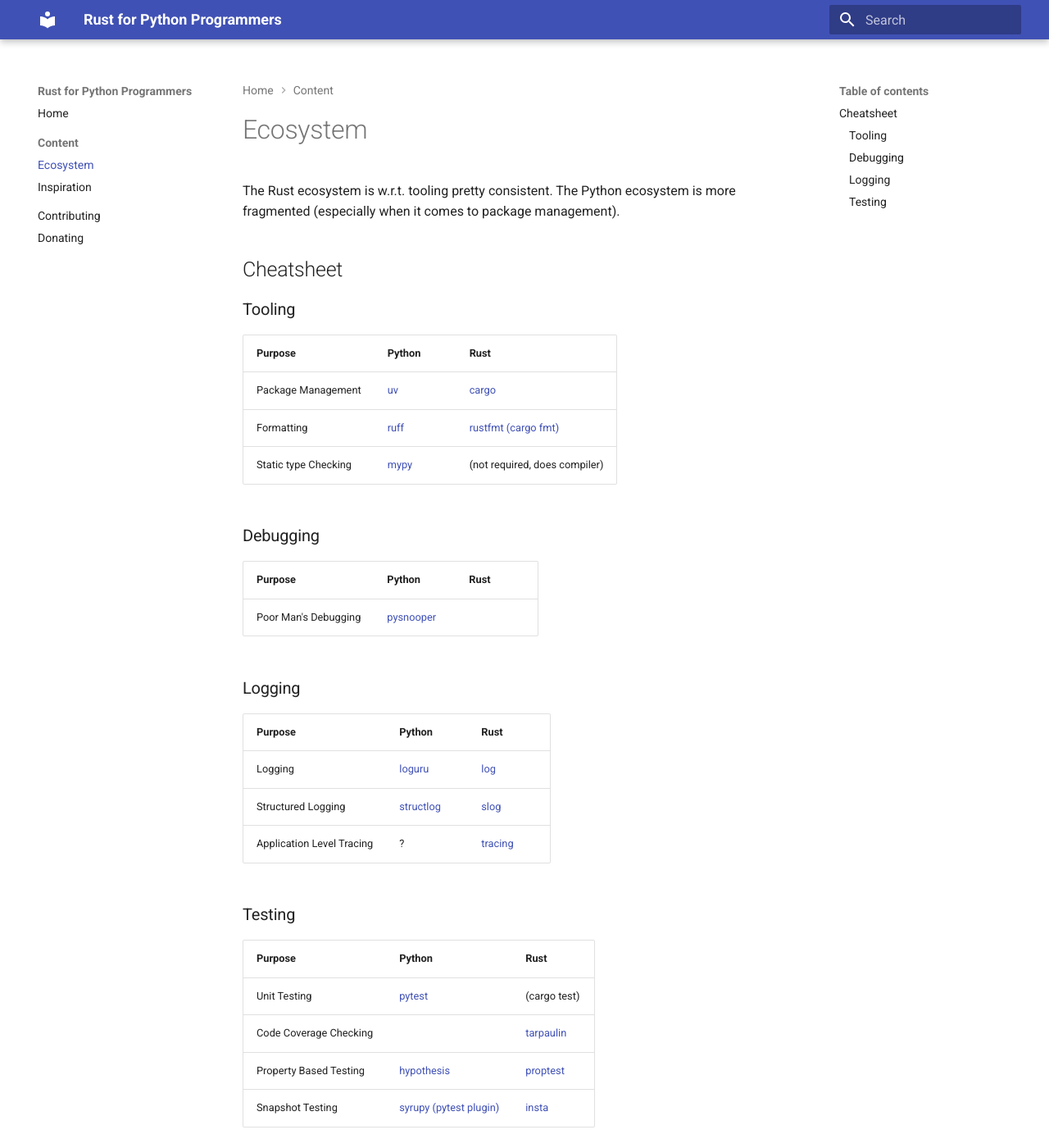
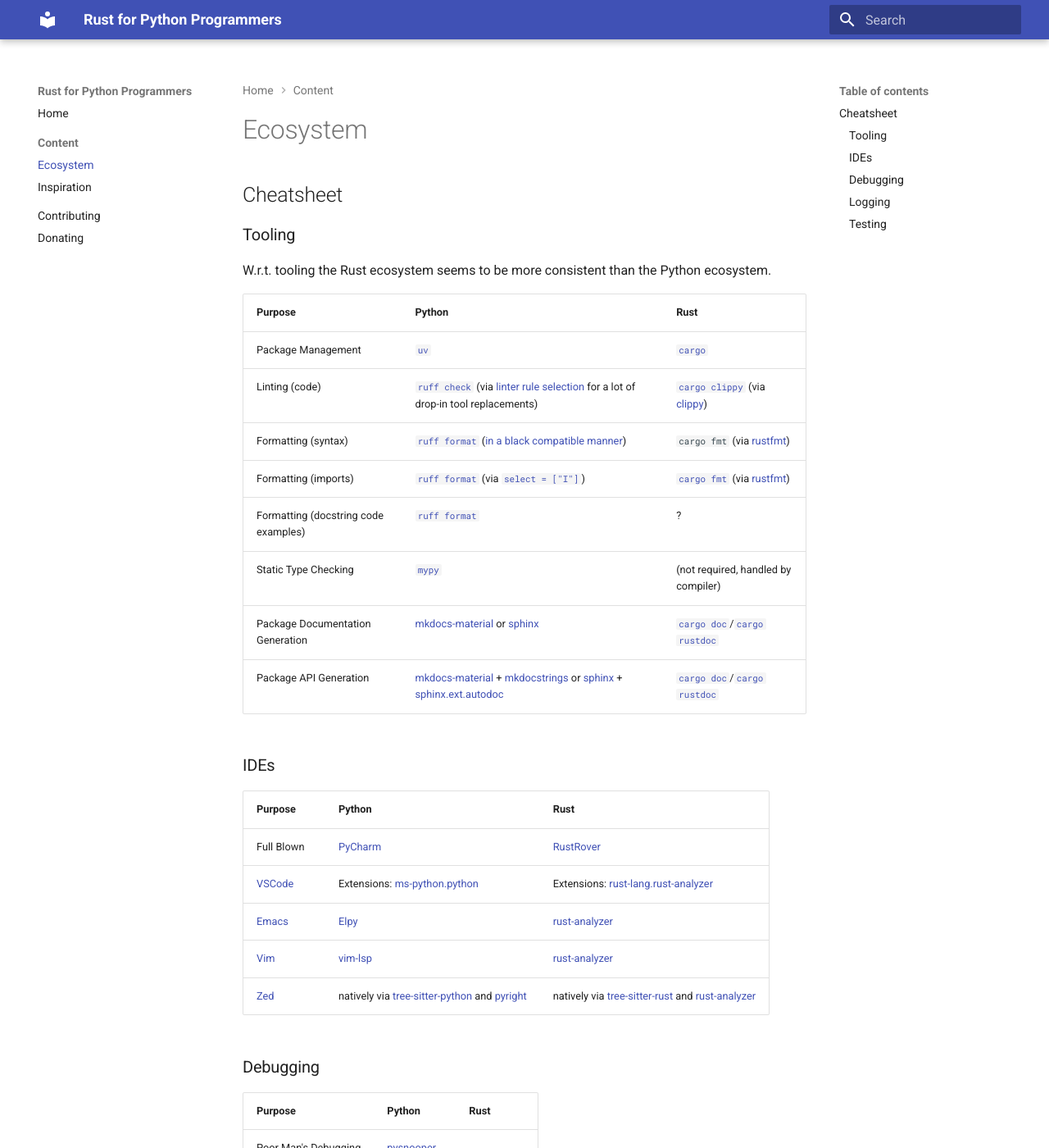
Before and after one commit to fkromer/r4py, an MkDocs documentation site: the page built from docs/ecosystem.md, in a window 1280 px wide and 1400 px high. Shown: the whole window at 82% size. Built offline with MkDocs 1.6.1 and Material for MkDocs 9.7.7, drawn with Linux system fonts in a browser that asks for light colours.

Commit message:
cheatsheet: extend tooling, add ides

```diff
--- a/docs/ecosystem.md
+++ b/docs/ecosystem.md
@@ -1,16 +1,31 @@
 # Ecosystem
-
-The Rust ecosystem is w.r.t. tooling pretty consistent. The Python ecosystem is more fragmented (especially when it comes to package management).
 
 ## Cheatsheet
 
 ### Tooling
 
+W.r.t. tooling the Rust ecosystem seems to be more consistent than the Python ecosystem.
+
 | Purpose | Python | Rust |
 | ------- | ------ | ---- |
-| Package Management | [uv](https://github.com/astral-sh/uv) | [cargo](https://github.com/rust-lang/cargo) |
-| Formatting | [ruff](https://github.com/astral-sh/ruff) | [rustfmt (cargo fmt)](https://github.com/rust-lang/rustfmt) |
-| Static type Checking | [mypy](https://github.com/python/mypy) | (not required, does compiler) |
+| Package Management | [`uv`](https://github.com/astral-sh/uv) | [`cargo`](https://github.com/rust-lang/cargo) |
+| Linting (code) | [`ruff check`](https://docs.astral.sh/ruff/linter/#ruff-check) (via [linter rule selection](https://docs.astral.sh/ruff/linter/) for a lot of drop-in tool replacements) | [`cargo clippy`](https://doc.rust-lang.org/clippy/usage.html#cargo-subcommand) (via [clippy](https://github.com/rust-lang/rust-clippy)) |
+| Formatting (syntax) | [`ruff format`](https://docs.astral.sh/ruff/formatter/) ([in a black compatible manner](https://docs.astral.sh/ruff/formatter/#black-compatibility)) | `cargo fmt` (via [rustfmt](https://github.com/rust-lang/rustfmt)) |
+| Formatting (imports) | [`ruff format`](https://github.com/astral-sh/ruff) (via [`select = ["I"]`](https://docs.astral.sh/ruff/rules/#isort-i)) | [`cargo fmt`](https://github.com/rust-lang/rustfmt) (via [rustfmt](https://github.com/rust-lang/rustfmt)) |
+| Formatting (docstring code examples) | [`ruff format`](https://docs.astral.sh/ruff/formatter/#docstring-formatting) | ? |
+| Static Type Checking | [`mypy`](https://github.com/python/mypy) | (not required, handled by compiler) |
+| Package Documentation Generation | [mkdocs-material](https://squidfunk.github.io/mkdocs-material/) or [sphinx](https://www.sphinx-doc.org/) | [`cargo doc`](https://doc.rust-lang.org/cargo/commands/cargo-doc.html)/[`cargo rustdoc`](https://doc.rust-lang.org/cargo/commands/cargo-rustdoc.html) |
+| Package API Generation | [mkdocs-material](https://squidfunk.github.io/mkdocs-material/) + [mkdocstrings](https://mkdocstrings.github.io/) or [sphinx](https://www.sphinx-doc.org/) + [sphinx.ext.autodoc](https://www.sphinx-doc.org/en/master/usage/extensions/autodoc.html) | [`cargo doc`](https://doc.rust-lang.org/cargo/commands/cargo-doc.html)/[`cargo rustdoc`](https://doc.rust-lang.org/cargo/commands/cargo-rustdoc.html) |
+
+### IDEs
+
+| Purpose | Python | Rust |
+| ------- | ------ | ---- |
+| Full Blown | [PyCharm](https://www.jetbrains.com/pycharm/) | [RustRover](https://www.jetbrains.com/rust/) |
+| [VSCode](https://github.com/microsoft/vscode) | Extensions: [ms-python.python](https://marketplace.visualstudio.com/items?itemName=ms-python.python) | Extensions: [rust-lang.rust-analyzer](https://marketplace.visualstudio.com/items?itemName=rust-lang.rust-analyzer) |
+| [Emacs](https://www.gnu.org/software/emacs/) | [Elpy](https://github.com/jorgenschaefer/elpy) | [rust-analyzer](https://rust-analyzer.github.io/manual.html#emacs) |
+| [Vim](https://www.vim.org/) | [vim-lsp](https://github.com/prabirshrestha/vim-lsp) | [rust-analyzer](https://rust-analyzer.github.io/manual.html#vimneovim) |
+| [Zed](https://zed.dev/) | natively via [tree-sitter-python](https://github.com/tree-sitter/tree-sitter-python) and [pyright](https://github.com/microsoft/pyright) | natively via [tree-sitter-rust](https://github.com/tree-sitter/tree-sitter-rust) and [rust-analyzer](https://rust-analyzer.github.io/manual.html#zed) |
 
 ### Debugging
 
```
